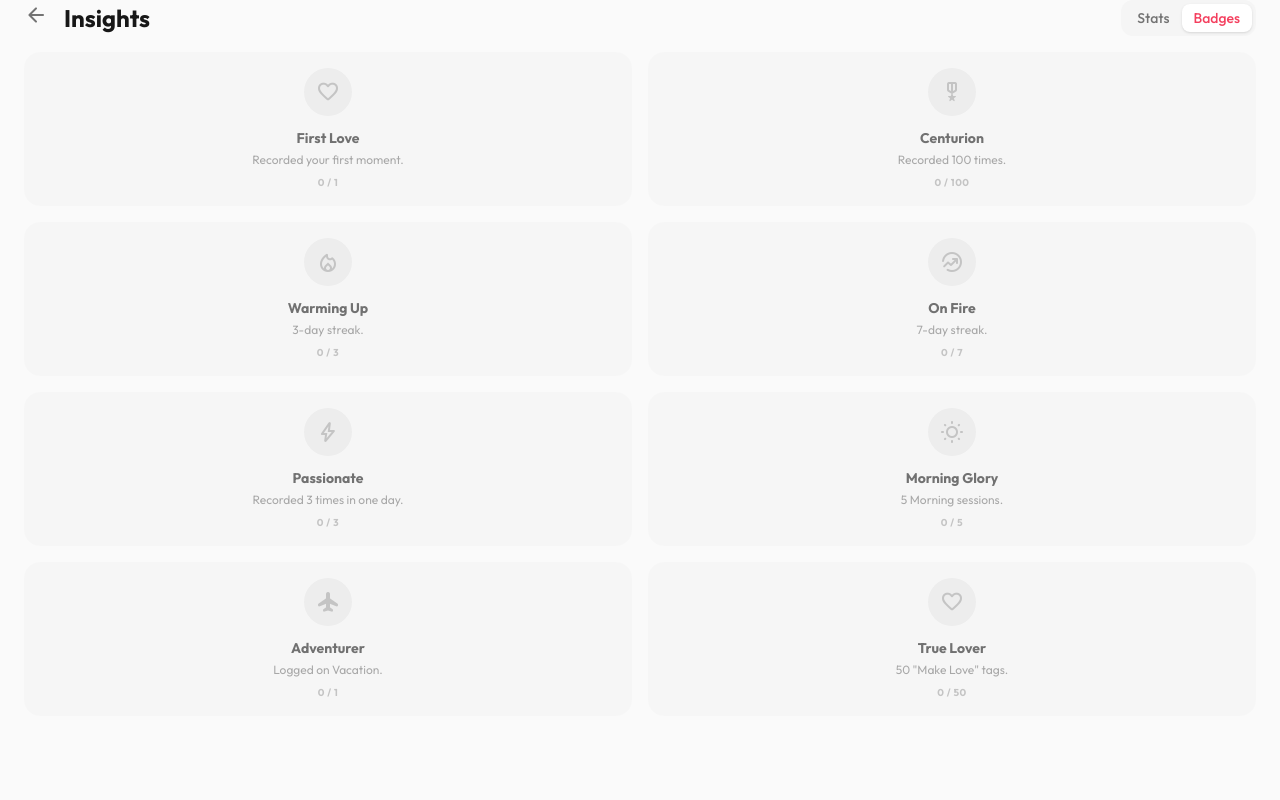
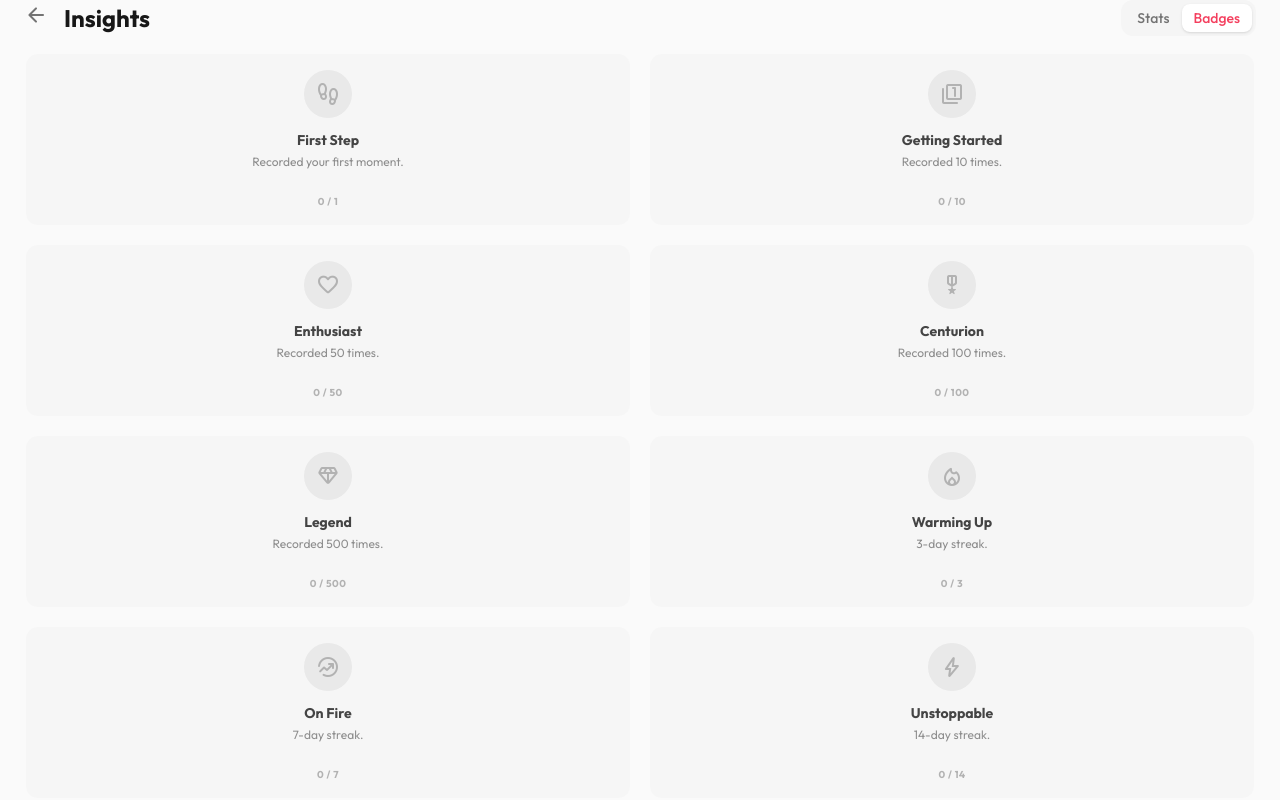
Before and after one commit to leechee-cmd/loveLog, a Vue app: page /stats in a window 1280 px wide. Both pictures are taken after a click on the button "Badges". Built offline with nearby package versions, Linux system fonts and the light colour scheme.

Commit message:
feat: 引入通知

```diff
--- a/src/stores/logStore.ts
+++ b/src/stores/logStore.ts
@@ -31,11 +31,10 @@ export const useLogStore = defineStore('logs', () => {
   }
 
   async function addQuickLog(date?: Date) {
+    // 1. Snapshot currently unlocked badges
+    const prevUnlocked = new Set(achievements.value.filter(b => b.unlocked).map(b => b.id));
+
     const targetDate = date || new Date();
-    // Reset time to current time if quick log, or noon if backfill?
-    // If backfill, we usually want "now" time but on that date, or just default to 12:00?
-    // Let's preserve current time if 'date' is today, otherwise default to 12:00 PM for backfills to avoid timezone weirdness?
-    // Or just simple: Timestamp of that date object.
 
     // If date is provided, ensures it has a timestamp.
 
@@ -49,13 +48,34 @@ export const useLogStore = defineStore('logs', () => {
     };
 
     // Optimistic Update: Insert in correct order
-    // Since we sort by timestamp desc, unshift might not be right if backfilling.
-    // Insert and sort.
     logs.value.push(newLog);
     logs.value.sort((a, b) => b.timestamp - a.timestamp);
 
     try {
       await dbService.addLog(newLog);
+
+      // 2. Diff unlocked badges
+      // We must wait for reactivity? Computed updates should be relatively sync effectively or nextTick.
+      // But since we modified logs.value, the computed achievements should re-evaluate.
+      // Let's assume sync reactivity for simpler ref updates or check in nextTick if needed.
+      // Actually standard pinia computed is sync if based on store state Refs.
+
+      const newUnlocked = achievements.value.filter(b => b.unlocked);
+      newUnlocked.forEach(b => {
+         if (!prevUnlocked.has(b.id)) {
+             // 🎯 Achievement Unlocked!
+             const event = new CustomEvent('show-toast', {
+                detail: {
+                    title: 'Achievement Unlocked!',
+                    message: b.name,
+                    icon: b.icon,
+                    type: 'achievement'
+                }
+             });
+             window.dispatchEvent(event);
+         }
+      });
+
       return newLog; // Success
     } catch (e) {
       // Rollback on failure
@@ -124,6 +144,8 @@ export const useLogStore = defineStore('logs', () => {
   async function generateDemoData() {
     loading.value = true;
     try {
+      const prevUnlocked = new Set(achievements.value.filter(b => b.unlocked).map(b => b.id));
+
       const generated: LogEntry[] = [];
       const now = new Date();
       const oneYearAgo = new Date(now.getFullYear() - 1, now.getMonth(), now.getDate());
@@ -165,6 +187,26 @@ export const useLogStore = defineStore('logs', () => {
 
       await dbService.bulkAddLogs(generated);
       await loadLogs();
+
+      // Check for mass unlocks
+      const newUnlocked = achievements.value.filter(b => b.unlocked);
+      let unlockCount = 0;
+      newUnlocked.forEach(b => {
+         if (!prevUnlocked.has(b.id)) unlockCount++;
+      });
+
+      if (unlockCount > 0) {
+          const event = new CustomEvent('show-toast', {
+            detail: {
+                title: 'Demo Data Generated',
+                message: `Unlocked ${unlockCount} achievements!`,
+                icon: 'auto_awesome',
+                type: 'achievement'
+            }
+         });
+         window.dispatchEvent(event);
+      }
+
     } catch (e) {
       console.error('Demo generation failed', e);
     } finally {
@@ -304,31 +346,115 @@ export const useLogStore = defineStore('logs', () => {
   const achievements = computed(() => {
     // Define Badges Config
     const badges = [
-       { id: 'first_love', name: 'First Love', desc: 'Recorded your first moment.', icon: 'favorite', target: 1, type: 'count' },
+       // 🏆 Milestones (Total Count)
+       { id: 'first_step', name: 'First Step', desc: 'Recorded your first moment.', icon: 'footprint', target: 1, type: 'count' },
+       { id: 'getting_started', name: 'Getting Started', desc: 'Recorded 10 times.', icon: 'filter_1', target: 10, type: 'count' },
+       { id: 'enthusiast', name: 'Enthusiast', desc: 'Recorded 50 times.', icon: 'favorite', target: 50, type: 'count' },
        { id: 'centurion', name: 'Centurion', desc: 'Recorded 100 times.', icon: 'military_tech', target: 100, type: 'count' },
+       { id: 'legend', name: 'Legend', desc: 'Recorded 500 times.', icon: 'diamond', target: 500, type: 'count' },
+
+       // 🔥 Streaks (Consistency)
        { id: 'warming_up', name: 'Warming Up', desc: '3-day streak.', icon: 'local_fire_department', target: 3, type: 'streak' },
        { id: 'on_fire', name: 'On Fire', desc: '7-day streak.', icon: 'whatshot', target: 7, type: 'streak' },
-       { id: 'passionate', name: 'Passionate', desc: 'Recorded 3 times in one day.', icon: 'bolt', target: 3, type: 'daily_max' },
-       { id: 'morning_glory', name: 'Morning Glory', desc: '5 Morning sessions.', icon: 'wb_sunny', target: 5, type: 'tag', tag: 'Morning' },
+       { id: 'unstoppable', name: 'Unstoppable', desc: '14-day streak.', icon: 'bolt', target: 14, type: 'streak' },
+       { id: 'month_master', name: 'Month Master', desc: '30-day streak.', icon: 'calendar_month', target: 30, type: 'streak' },
+
+       // ⚡ Intensity (Daily Max)
+       { id: 'double_trouble', name: 'Double Trouble', desc: '2 times in one day.', icon: 'looks_two', target: 2, type: 'daily_max' },
+       { id: 'hat_trick', name: 'Hat Trick', desc: '3 times in one day.', icon: 'looks_3', target: 3, type: 'daily_max' },
+       { id: 'insatiable', name: 'Insatiable', desc: '5 times in one day.', icon: 'all_inclusive', target: 5, type: 'daily_max' },
+
+       // 🕰️ Timing & Context
+       { id: 'early_bird', name: 'Early Bird', desc: '5 Morning sessions (5AM-9AM).', icon: 'wb_twilight', target: 5, type: 'time', start: 5, end: 9 },
+       { id: 'night_owl', name: 'Night Owl', desc: '10 Late night sessions (10PM-4AM).', icon: 'bedtime', target: 10, type: 'time_night' }, // Special logic for cross-midnight
+       { id: 'weekend_warrior', name: 'Weekend Warrior', desc: '10 sessions on Weekends.', icon: 'weekend', target: 10, type: 'weekend' },
+
+       // ⏳ Duration
+       { id: 'quickie', name: 'Quickie', desc: '10 Quick sessions (<15m).', icon: 'timer', target: 10, type: 'duration_under', minutes: 15 },
+       { id: 'marathon', name: 'Marathon', desc: '5 Long sessions (>45m).', icon: 'timelapse', target: 5, type: 'duration_over', minutes: 45 },
+
+       // 🌍 Tags
        { id: 'adventurer', name: 'Adventurer', desc: 'Logged on Vacation.', icon: 'flight', target: 1, type: 'tag', tag: 'Vacation' },
-       { id: 'make_love_master', name: 'True Lover', desc: '50 "Make Love" tags.', icon: 'favorite_border', target: 50, type: 'tag', tag: 'Make Love' },
+
+       // 🕵️ Hidden / Special (Secret)
+       { id: 'cupid', name: "Cupid's Arrow", desc: 'Logged on Valentine\'s Day (Feb 14).', icon: 'favorite', target: 1, type: 'date_match', month: 1, day: 14, secret: true },
+       { id: 'new_year', name: 'New Year Spark', desc: 'Logged on Jan 1st.', icon: 'celebration', target: 1, type: 'date_match', month: 0, day: 1, secret: true },
+       { id: 'the_answer', name: 'The Answer', desc: 'Recorded exactly 42 times.', icon: 'psychology', target: 42, type: 'exact_count', secret: true },
     ];
 
-    const stats = tagStats.value;
+    // Pre-calculate Statistics
     const total = totalCount.value;
-    const streak = longestStreak.value;
+    const streak = longestStreak.value; // Use all-time best streak
 
-    // Calculate max daily
+    // Daily Max
     const dailyCounts: Record<string, number> = {};
     logs.value.forEach(l => dailyCounts[l.dateStr] = (dailyCounts[l.dateStr] || 0) + 1);
     const maxDaily = Math.max(0, ...Object.values(dailyCounts));
 
+    // Complex Stats Counters
+    let weekendCount = 0;
+    let nightOwlCount = 0; // 22:00 - 04:00
+    let earlyBirdCount = 0; // 05:00 - 09:00
+    let marathonCount = 0; // > 45m
+    let quickieCount = 0; // < 15m
+    const tagCounts = tagStats.value;
+
+    // Date Match Checks
+    const dateMatches: Record<string, boolean> = {}; // key: "M-D" e.g. "1-14" (Feb 14, month is 0-indexed in JS Date? Wait, useDateFormat or Date methods.)
+    // JS Date: Month is 0-11, Date is 1-31.
+    // Let's store set of "M-D" strings present in logs.
+    const presentDates = new Set<string>();
+
+    logs.value.forEach(l => {
+       const d = new Date(l.timestamp);
+       const h = d.getHours();
+       const day = d.getDay(); // 0=Sun, 6=Sat
+       const m = d.getMonth(); // 0-11
+       const date = d.getDate(); // 1-31
+
+       presentDates.add(`${m}-${date}`);
+
+       // Weekend
+       if (day === 0 || day === 6) weekendCount++;
+
+       // Night Owl (22, 23, 0, 1, 2, 3)
+       if (h >= 22 || h < 4) nightOwlCount++;
+
+       // Early Bird (5, 6, 7, 8)
+       if (h >= 5 && h < 9) earlyBirdCount++;
+
+       // Duration
+       if (l.durationMinutes) {
+          if (l.durationMinutes > 45) marathonCount++;
+          if (l.durationMinutes < 15) quickieCount++;
+       }
+    });
+
     return badges.map(b => {
        let progress = 0;
        if (b.type === 'count') progress = total;
-       if (b.type === 'streak') progress = streak; // Use longest streak for achievements
+       if (b.type === 'exact_count') progress = total; // Trigger only on exact match? Or >=? Commonly Achievements are >= but "The Answer" implies exact. Let's do >= for simplicity or strictly exact? Let's do >= 42 to keep it unlocked.
+
+       if (b.type === 'streak') progress = streak;
        if (b.type === 'daily_max') progress = maxDaily;
-       if (b.type === 'tag' && b.tag) progress = stats[b.tag] || 0;
+       if (b.type === 'tag' && b.tag) progress = tagCounts[b.tag] || 0;
+
+       // New Logic
+       if (b.type === 'weekend') progress = weekendCount;
+       if (b.type === 'time' && b.start !== undefined && b.end !== undefined) {
+           if (b.id === 'early_bird') progress = earlyBirdCount;
+       }
+       if (b.type === 'time_night') progress = nightOwlCount;
+       if (b.type === 'duration_over') progress = marathonCount;
+       if (b.type === 'duration_under') progress = quickieCount;
+
+       if (b.type === 'date_match' && b.month !== undefined && b.day !== undefined) {
+          if (presentDates.has(`${b.month}-${b.day}`)) {
+              progress = 1;
+          } else {
+              progress = 0;
+          }
+       }
 
        return {
           ...b,
--- a/src/views/StatsView.vue
+++ b/src/views/StatsView.vue
@@ -130,23 +130,59 @@ const bestStreak = computed(() => logStore.longestStreak);
            <div
              v-for="badge in logStore.achievements"
              :key="badge.id"
-             class="bg-surface-variant dark:bg-surface-variant-dark p-4 rounded-2xl flex flex-col items-center text-center transition-all animate-fade-in relative overflow-hidden"
-             :class="badge.unlocked ? 'border-2 border-primary/20' : 'opacity-60 grayscale'"
+             class="relative rounded-2xl p-[2px] overflow-hidden transition-all animate-fade-in group"
+             :class="[
+                badge.unlocked ? '' : 'opacity-80',
+                badge.secret && !badge.unlocked ? 'opacity-50' : ''
+             ]"
            >
-              <!-- Progress Bar Background if locked -->
-              <div v-if="!badge.unlocked" class="absolute bottom-0 left-0 h-1 bg-primary transition-all duration-500" :style="{ width: (badge.progress / badge.target * 100) + '%' }"></div>
+              <!-- Border Gradient Layer -->
+              <div
+                v-if="!(badge.secret && !badge.unlocked)"
+                class="absolute inset-0 transition-transform duration-1000 ease-out"
+                :style="{
+                   background: badge.secret && badge.unlocked
+                      ? `conic-gradient(#fbbf24 100%, transparent 0)`
+                      : `conic-gradient(var(--color-primary) ${badge.unlocked ? 100 : (badge.progress / badge.target * 100)}%, transparent 0)`
+                }"
+                :class="badge.unlocked ? 'opacity-20' : 'opacity-100'"
+              ></div>
 
-              <div
-                class="w-12 h-12 rounded-full flex items-center justify-center mb-3"
-                :class="badge.unlocked ? 'bg-primary text-white shadow-lg shadow-primary/30' : 'bg-neutral-200 dark:bg-neutral-700 text-neutral-400'"
-              >
-                  <span class="material-symbols-rounded text-2xl">{{ badge.icon }}</span>
-              </div>
-              <h3 class="font-bold text-sm mb-1">{{ badge.name }}</h3>
-              <p class="text-xs text-neutral-500 leading-tight mb-2">{{ badge.desc }}</p>
+              <!-- Inner Content -->
+              <div class="relative bg-surface-variant dark:bg-surface-variant-dark rounded-xl p-4 flex flex-col items-center text-center h-full z-10">
 
-              <div class="text-[10px] font-bold uppercase tracking-wider" :class="badge.unlocked ? 'text-primary' : 'text-neutral-400'">
-                 {{ badge.unlocked ? 'Unlocked' : `${badge.progress} / ${badge.target}` }}
+                  <!-- Icon Container -->
+                 <div
+                   class="w-12 h-12 rounded-full flex items-center justify-center mb-3 transition-colors"
+                   :class="[
+                      badge.unlocked && badge.secret ? 'bg-amber-400 text-white shadow-lg shadow-amber-400/30' : '',
+                      badge.unlocked && !badge.secret ? 'bg-primary text-white shadow-lg shadow-primary/30' : '',
+                      !badge.unlocked ? 'bg-neutral-200 dark:bg-neutral-700 text-neutral-400 grayscale' : ''
+                   ]"
+                 >
+                     <span class="material-symbols-rounded text-2xl">
+                        {{ (badge.secret && !badge.unlocked) ? 'lock' : badge.icon }}
+                     </span>
+                 </div>
+
+                 <h3 class="font-bold text-sm mb-1 line-clamp-1">
+                    {{ (badge.secret && !badge.unlocked) ? '???' : badge.name }}
+                 </h3>
+                 <p class="text-xs text-neutral-500 leading-tight mb-2 line-clamp-2 h-8">
+                    {{ (badge.secret && !badge.unlocked) ? 'Keep exploring to reveal.' : badge.desc }}
+                 </p>
+
+                 <div class="mt-auto text-[10px] font-bold uppercase tracking-wider"
+                    :class="[
+                      badge.unlocked && badge.secret ? 'text-amber-500' : '',
+                      badge.unlocked && !badge.secret ? 'text-primary' : '',
+                      !badge.unlocked ? 'text-neutral-400' : ''
+                    ]"
+                 >
+                    <span v-if="badge.secret && !badge.unlocked">SECRET</span>
+                    <span v-else-if="badge.unlocked">Unlocked</span>
+                    <span v-else>{{ badge.progress }} / {{ badge.target }}</span>
+                 </div>
               </div>
            </div>
         </div>
```
Also changed, not shown: src/App.vue (+11 -0 lines), src/components/base/ToastContainer.vue (added, +76 -0 lines).
